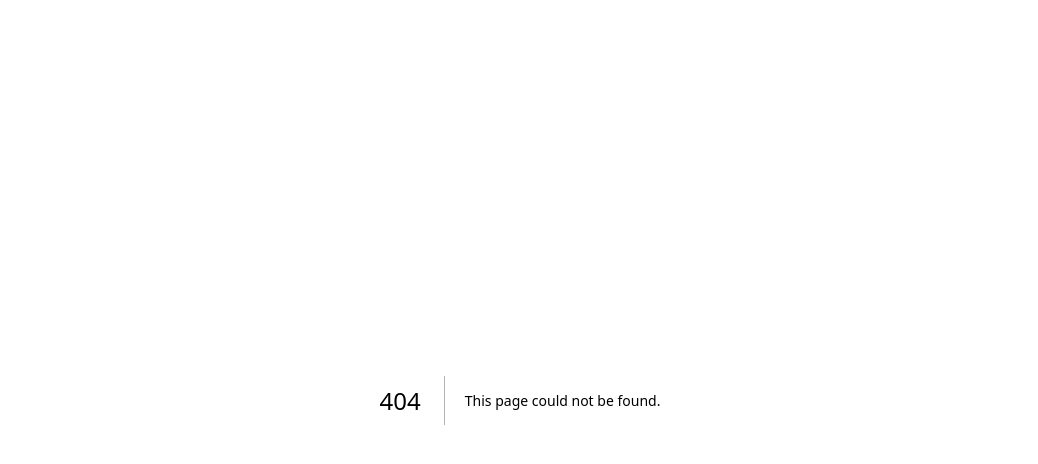
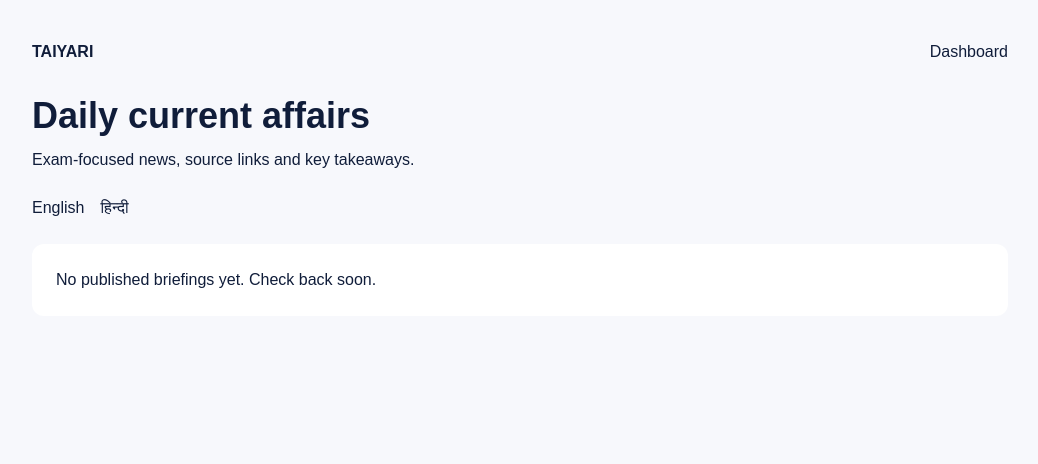
Before and after one commit to krway/taiyari, a Next.js app: page /current-affairs in a window 1280 px wide. Before the commit this address had no page. Shown: the top 464 px of the page, without its empty margins (120-1158 px from the left). Built offline with nearby package versions, Linux system fonts and the light colour scheme; no server answers; the database is empty.

Commit message:
Implement current affairs feed

```diff
--- /dev/null
+++ b/app/current-affairs/page.tsx
@@ -0,0 +1,16 @@
+import Link from 'next/link';
+import { supabase } from '../../lib/supabase/server';
+export const dynamic = 'force-dynamic';
+export default async function CurrentAffairs({searchParams}:{searchParams:Promise<{lang?:string}>}){
+ const {lang}=await searchParams;
+ const hi=lang==='hi';
+ const client=await supabase();
+ const {data,error}=await client.from('current_affairs_articles').select('id,source_url,source_name,published_date,category,title_en,summary_en,relevance_en,title_hi,summary_hi,relevance_hi').eq('status','published').order('published_date',{ascending:false}).limit(50);
+ return <main className="mx-auto max-w-5xl px-6 py-10">
+ <header className="flex flex-wrap justify-between gap-4"><Link href="/" className="font-bold">TAIYARI</Link><Link href="/dashboard">Dashboard</Link></header>
+ <h1 className="mt-8 text-4xl font-bold">{hi?'दैनिक करेंट अफेयर्स':'Daily current affairs'}</h1>
+ <p className="my-3">Exam-focused news, source links and key takeaways.</p>
+ <nav className="my-6 flex gap-4"><Link href="/current-affairs?lang=en" aria-current={!hi?'page':undefined}>English</Link><Link href="/current-affairs?lang=hi" aria-current={hi?'page':undefined}>हिन्दी</Link></nav>
+ {error?<p role="alert">Unable to load current affairs. Please try again later.</p>:!data?.length?<p className="rounded-xl bg-white p-6">No published briefings yet. Check back soon.</p>:<div className="grid gap-4">{data.map(a=><article key={a.id} className="rounded-xl bg-white p-6"><p className="text-sm text-slate-600">{a.published_date} · {a.category}</p><h2 className="my-3 text-xl font-bold">{hi?a.title_hi||a.title_en:a.title_en}</h2><p>{hi?a.summary_hi||a.summary_en:a.summary_en}</p><h3 className="mt-4 font-bold">Exam relevance</h3><p>{hi?a.relevance_hi||a.relevance_en:a.relevance_en}</p><a className="mt-4 inline-block underline" href={a.source_url} target="_blank" rel="noopener noreferrer">Source: {a.source_name}</a></article>)}</div>}
+ </main>;
+}
```
